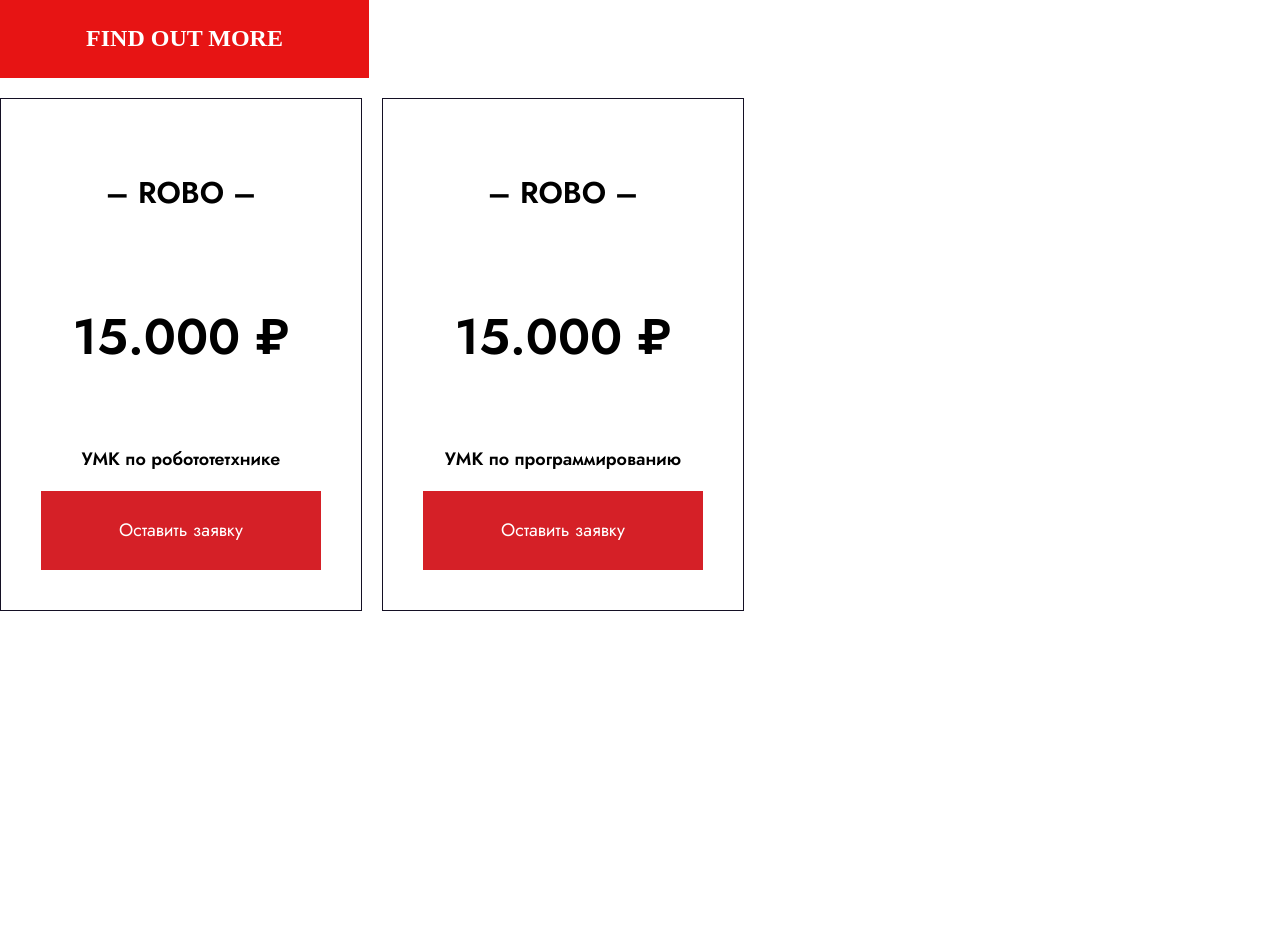
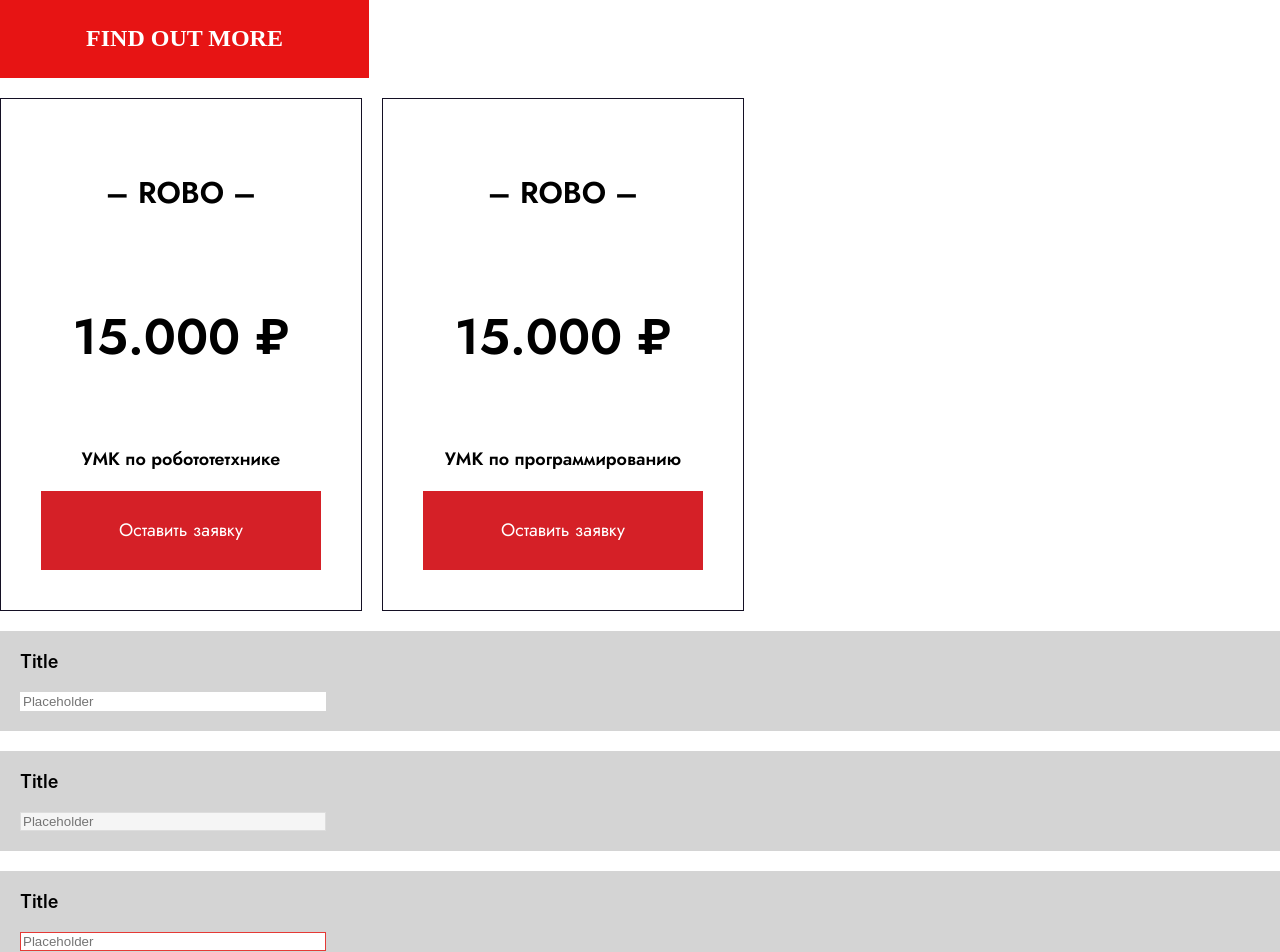
Before and after one commit to ElKarabino/reactHW, a React (Create React App) app in the folder react-hw/: page / in a window 1280 px wide. Shown: the top 952 px of the page. Before the commit the page ends 800 px from the top, so only its background shows below. Built offline with nearby package versions, Linux system fonts and the light colour scheme.

Commit message:
feat: add 40.1 task

```diff
--- a/react-hw/src/App.js
+++ b/react-hw/src/App.js
@@ -2,6 +2,7 @@ import logo from './logo.svg';
 import './App.css';
 import { Button } from './components/Button';
 import { Card } from './components/Card';
+import { Input } from './components/Input';
 
 function App() {
   return (
@@ -11,6 +12,9 @@ function App() {
         <Card price="15.000 ₽" school="УМК по робототетхнике "/ >
         <Card price="15.000 ₽" school="УМК по программированию "/ >
       </div>
+      <Input />
+      <Input isDisabled={true} />
+      <Input isError={true} />
     </div>
   );
 }
--- /dev/null
+++ b/react-hw/src/components/Input.jsx
@@ -0,0 +1,21 @@
+import { useState } from "react";
+import "./Input.scss";
+
+export const Input = ({ isDisabled = false, isError = false }) => {
+    const [text, writeText] = useState("")
+    return (
+        <div className="input_wrapper">
+            <label htmlFor="text" className="input_label"> Title </label>
+            <input
+                className={`input ${isError ? "input_error" : ""}`}
+                type="text"
+                id="text"
+                placeholder="Placeholder"
+                disabled={isDisabled}
+                value={text}
+                onChange={(e) => writeText(e.target.value)}
+            />
+            {isError && <span className="input_error_text">Error text</span>}
+        </div>
+    )
+}
--- /dev/null
+++ b/react-hw/src/components/Input.scss
@@ -0,0 +1,37 @@
+.input_wrapper {
+    display: flex;
+    flex-direction: column;
+    margin-top: 20px;
+    padding: 20px;
+    align-items: flex-start;
+    gap: 20px;
+    background-color: rgb(212, 212, 212);
+}
+.input_label {
+    font-weight: 600;
+    font-size: 18px;
+}
+.input {
+    width: 300px;
+    border: 1px solid transparent;
+    transition: border-color 0.2s ease;
+
+    &:focus {
+    outline: none;
+    border-color:gray; // фокус-состояние
+    background-color: #fff;
+  }
+    &:disabled {
+    background-color: #f5f5f5;
+    color: #aaa;
+    border-color: #ddd;
+    cursor: not-allowed;
+    }
+}
+.input_error {
+    border-color: #e53935;;
+}
+.input_error_text {
+  color: #e53935;
+  font-size: 12px;
+}
```
